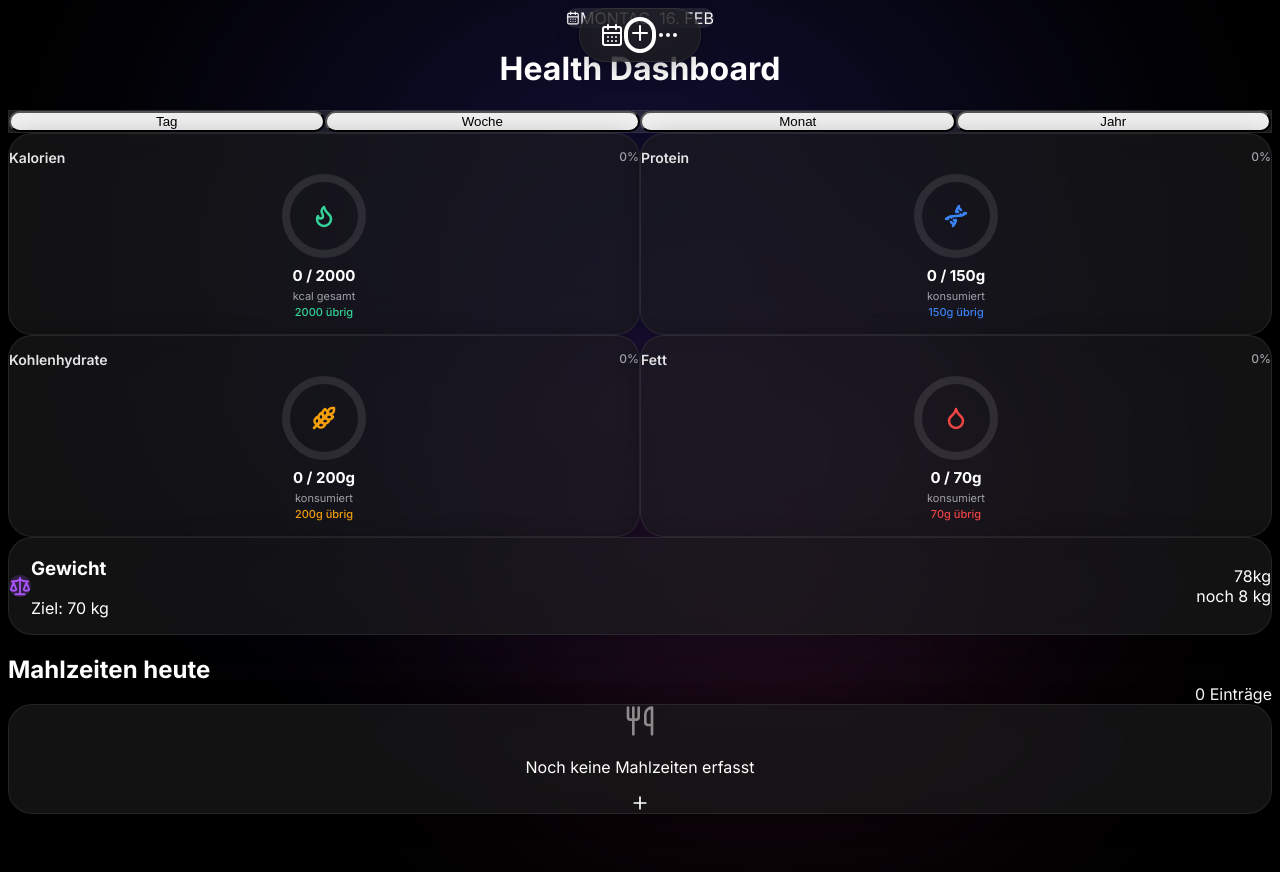
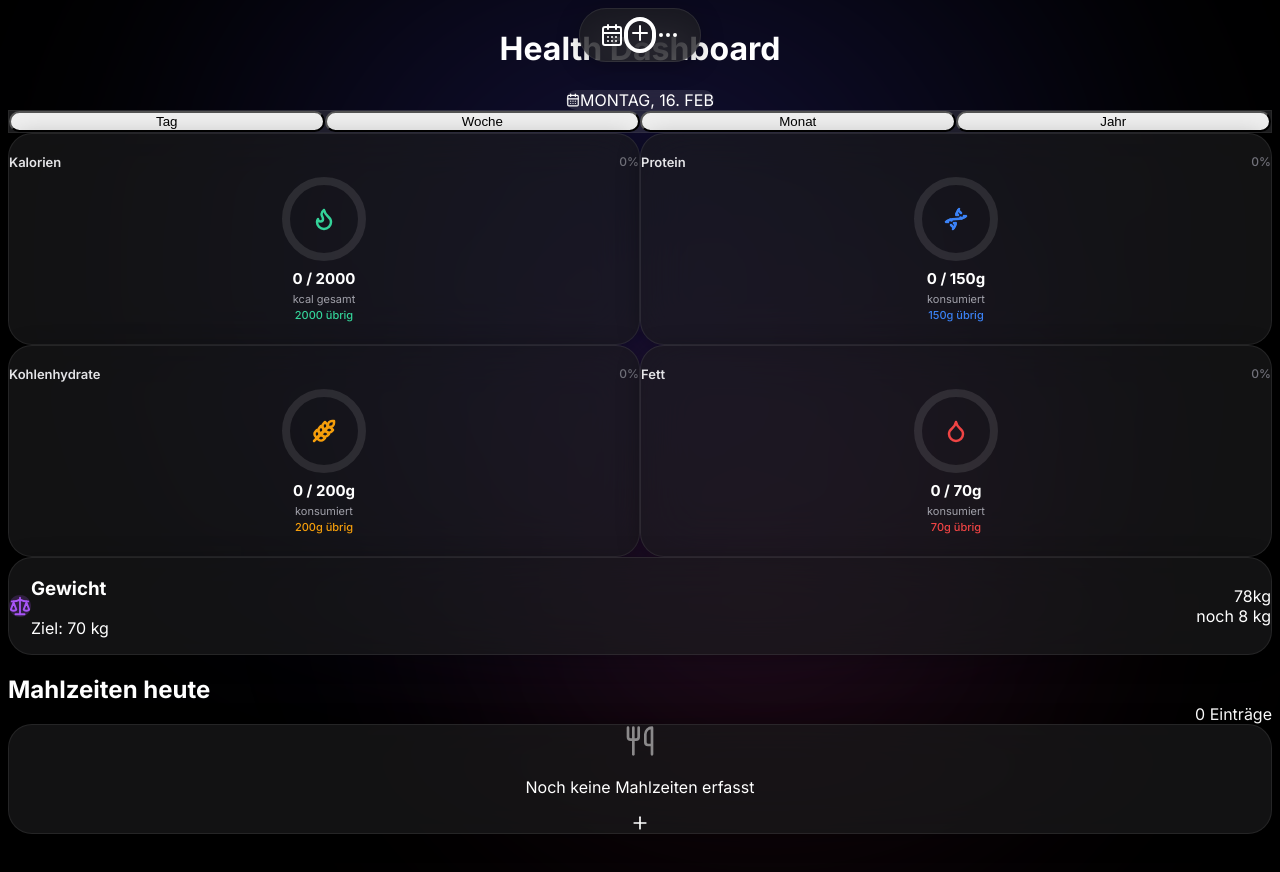
Before and after one commit to hpmartini/health-dashboard, a Next.js app: page / in a window 1280 px wide. Shown: the top 872 px of the page. Built offline with nearby package versions, Linux system fonts and the light colour scheme.

Commit message:
fix: CSS spacing and layout issues
- Reorder header: title first, then date badge
- Add whitespace-nowrap to date to prevent wrapping
- Increase card padding and min-height
- Better alignment on card headers
- Adjust grid gap

```diff
--- a/src/app/page.tsx
+++ b/src/app/page.tsx
@@ -127,11 +127,11 @@ export default function HealthDashboard() {
     const strokeDashoffset = circumference - (Math.min(percentage, 100) / 100) * circumference;
 
     return (
-      <div style={glassCardStyle} className="flex flex-col items-center justify-center p-4 relative overflow-hidden min-h-[200px]">
+      <div style={glassCardStyle} className="flex flex-col items-center justify-center p-5 relative overflow-hidden min-h-[210px]">
         {/* Header with proper spacing */}
-        <div className="flex justify-between w-full mb-3">
-          <span style={{ color: '#E4E4E7', fontSize: '14px', fontWeight: 600 }}>{label}</span>
-          <span style={{ color: percentage > 100 ? '#EF4444' : '#A1A1AA', fontSize: '12px', fontWeight: 500 }}>
+        <div className="flex justify-between items-center w-full mb-4 px-1">
+          <span style={{ color: '#E4E4E7', fontSize: '13px', fontWeight: 600, lineHeight: 1 }}>{label}</span>
+          <span style={{ color: percentage > 100 ? '#EF4444' : '#71717A', fontSize: '12px', fontWeight: 500, lineHeight: 1 }}>
             {percentage}%
           </span>
         </div>
@@ -209,17 +209,17 @@ export default function HealthDashboard() {
       <main className="relative z-10 px-4 pt-14 pb-8 max-w-md mx-auto w-full flex flex-col gap-6">
 
         {/* Header */}
-        <header className="flex flex-col gap-2 items-center mb-2">
+        <header className="flex flex-col gap-3 items-center mb-4">
+          <h1 className="text-2xl font-bold tracking-tight text-white">Health Dashboard</h1>
           <div
             className="flex items-center gap-2 px-4 py-2 rounded-full"
             style={{ backgroundColor: 'rgba(255,255,255,0.1)', backdropFilter: 'blur(10px)' }}
           >
-            <CalendarDays size={14} className="text-zinc-400" />
-            <span className="text-xs font-medium text-zinc-300 uppercase tracking-wide">
+            <CalendarDays size={14} className="text-zinc-400 flex-shrink-0" />
+            <span className="text-xs font-medium text-zinc-300 uppercase tracking-wide whitespace-nowrap">
               {formatDate(selectedDate)}
             </span>
           </div>
-          <h1 className="text-2xl font-bold mt-2 tracking-tight text-white">Health Dashboard</h1>
         </header>
 
         {/* Tabs */}
@@ -251,7 +251,7 @@ export default function HealthDashboard() {
 
         {/* Macro Grid */}
         {!loading && (
-          <div className="grid grid-cols-2 gap-4">
+          <div className="grid grid-cols-2 gap-3">
             <ProgressRing
               label="Kalorien"
               percentage={calPercent}
```
